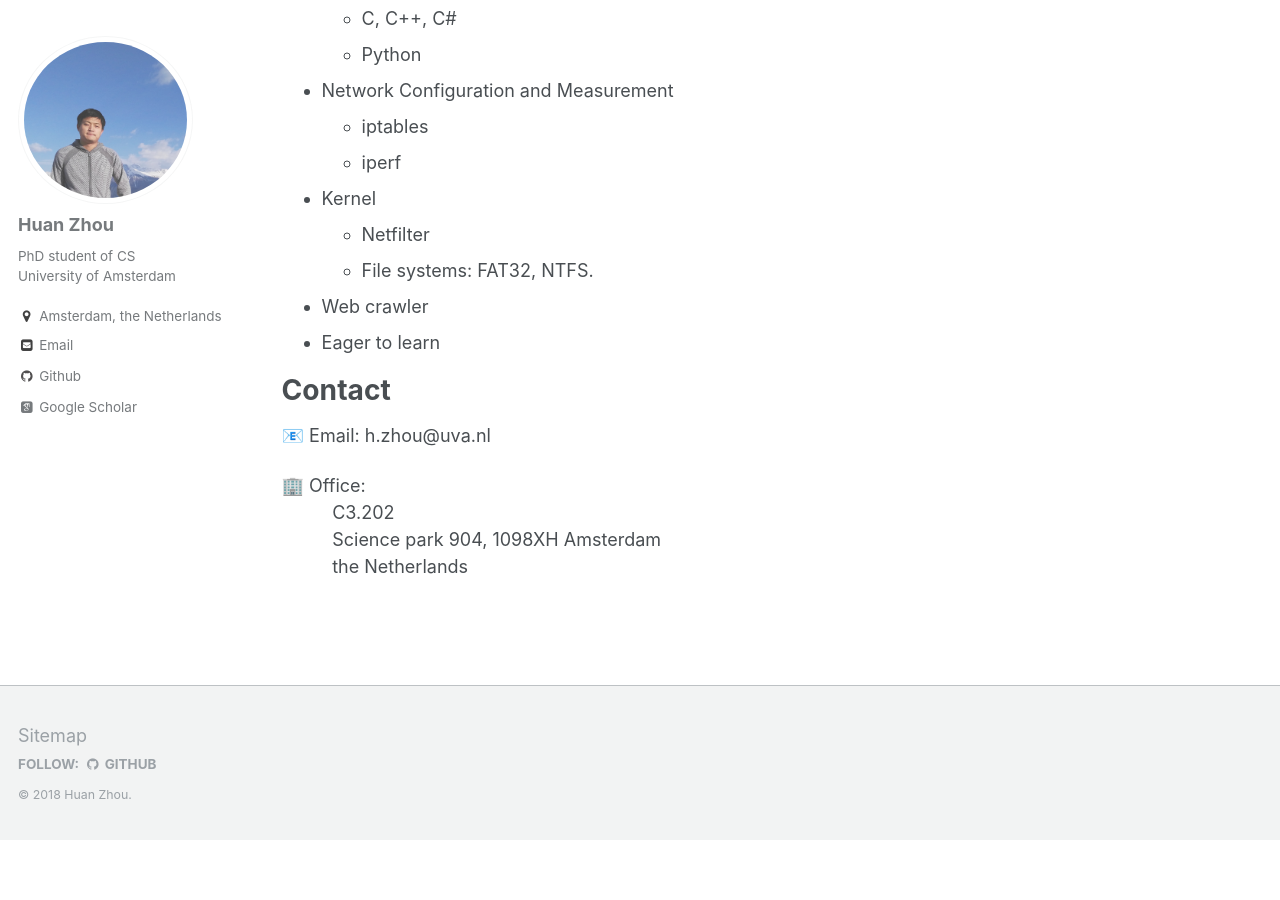
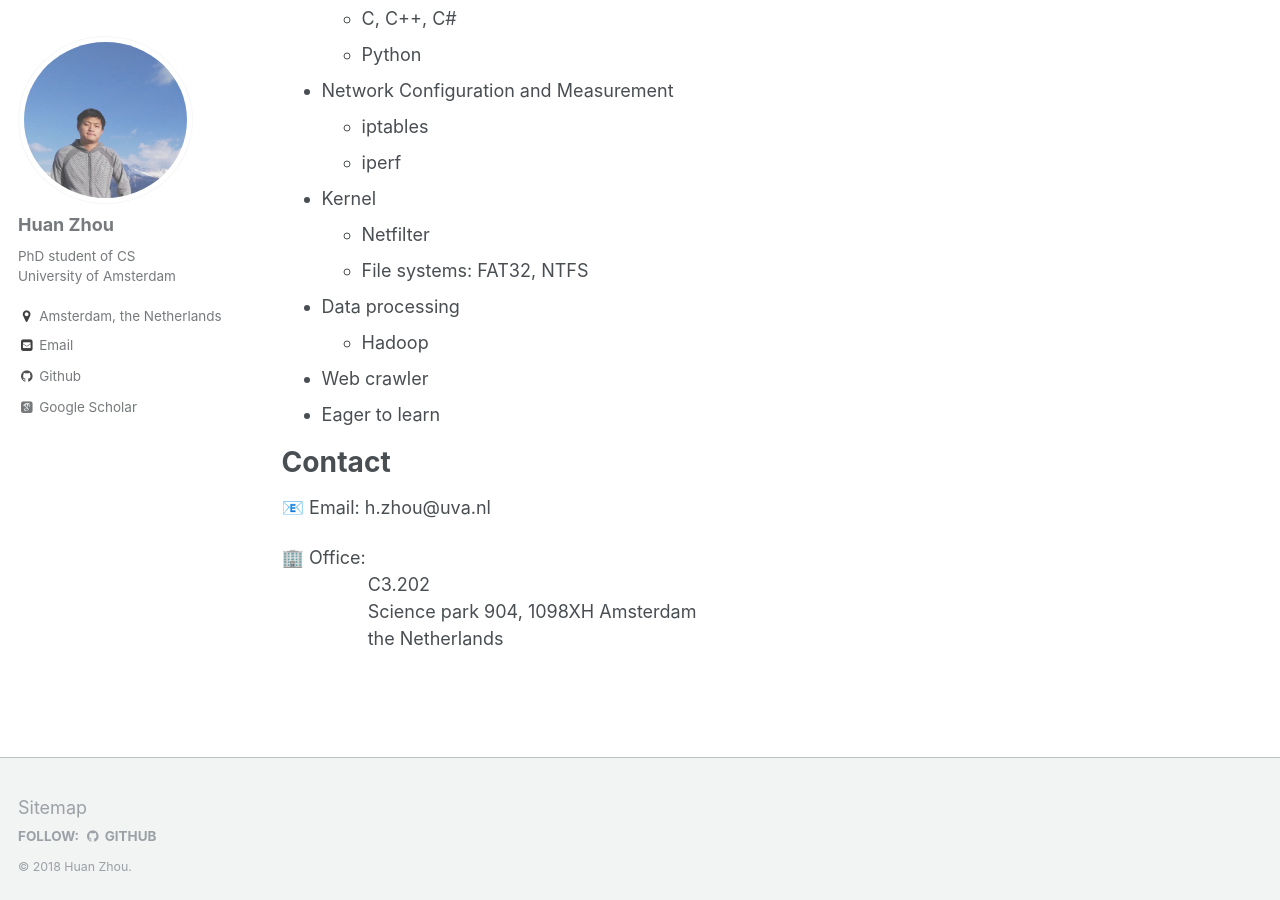
Before and after one commit to zh9314/zh9314.github.io, a Jekyll site: the page built from _pages/about.md, in a window 1280 px wide and 900 px high, scrolled down 1054 px. Built offline with Jekyll 4.4.1, drawn with Linux system fonts in a browser that asks for light colours; emoji names are drawn with the system emoji font; some web fonts are replaced; before the commit the page ends 1894 px from its top, so only the background shows below that; part of the change alters nothing that is shown.

```diff
--- a/_config.yml
+++ b/_config.yml
@@ -181,6 +181,9 @@ collections:
   talks:
     output: true
     permalink: /:collection/:path/
+  projects:
+    output: true
+    permalink: /:collection/:path/
 
 
 # Defaults
@@ -236,6 +239,13 @@ defaults:
       type: talks
     values:
       layout: talk
+      author_profile: true
+      share: true
+  - scope:
+      path: ""
+      type: projects
+    values:
+      layout: single
       author_profile: true
       share: true
 
--- a/_pages/about.md
+++ b/_pages/about.md
@@ -44,7 +44,9 @@ Technical Skills
 	* iperf
 * Kernel
 	* Netfilter
-	* File systems: FAT32, NTFS.
+	* File systems: FAT32, NTFS
+* Data processing
+	* Hadoop
 * Web crawler
 * Eager to learn
 
@@ -53,6 +55,6 @@ Contact
 :email: Email: h.zhou@uva.nl
 
 :office: Office: <br>
-&nbsp;&nbsp;&nbsp;&nbsp;&nbsp;&nbsp;&nbsp;&nbsp;&nbsp; C3.202 <br>
-&nbsp;&nbsp;&nbsp;&nbsp;&nbsp;&nbsp;&nbsp;&nbsp;&nbsp; Science park 904, 1098XH Amsterdam <br>
-&nbsp;&nbsp;&nbsp;&nbsp;&nbsp;&nbsp;&nbsp;&nbsp;&nbsp; the Netherlands
+&nbsp;&nbsp;&nbsp;&nbsp;&nbsp;&nbsp;&nbsp;&nbsp;&nbsp;&nbsp;&nbsp;&nbsp;&nbsp;&nbsp;&nbsp;&nbsp; C3.202 <br>
+&nbsp;&nbsp;&nbsp;&nbsp;&nbsp;&nbsp;&nbsp;&nbsp;&nbsp;&nbsp;&nbsp;&nbsp;&nbsp;&nbsp;&nbsp;&nbsp; Science park 904, 1098XH Amsterdam <br>
+&nbsp;&nbsp;&nbsp;&nbsp;&nbsp;&nbsp;&nbsp;&nbsp;&nbsp;&nbsp;&nbsp;&nbsp;&nbsp;&nbsp;&nbsp;&nbsp; the Netherlands
```
